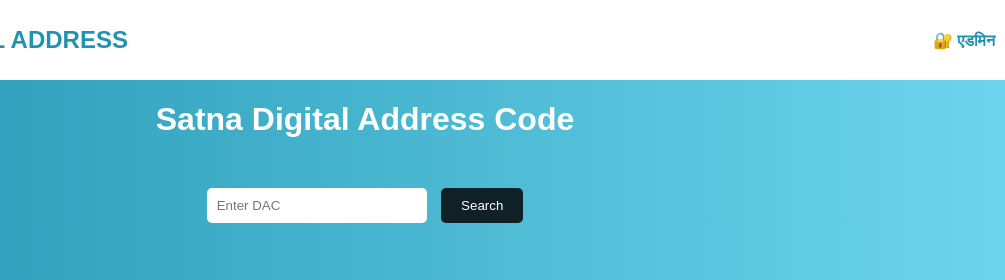
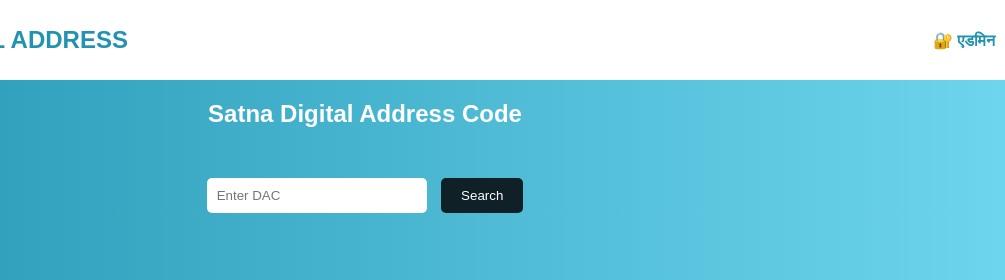
Before and after one commit to alok14571979/satna-digital-address, a plain HTML site: page index.html in a window 1280 px wide. Shown: the top 280 px of the page, 275-1280 px from the left. Drawn offline with Linux system fonts and the light colour scheme.

Commit message:
Update index.html

```diff
--- a/index.html
+++ b/index.html
@@ -54,7 +54,7 @@
     <h1 style="margin: 0; color: #2193b0; font-size: 24px;">SATNA DIGITAL ADDRESS</h1>
     <a href="admin.html">🔐 एडमिन</a>
   </header>
-  <h1>Satna Digital Address Code</h1>
+  <h2>Satna Digital Address Code</h2>
   <form onsubmit="go(event)">
     <input type="text" id="dac" placeholder="Enter DAC" required>
     <button type="submit">Search</button>
```
